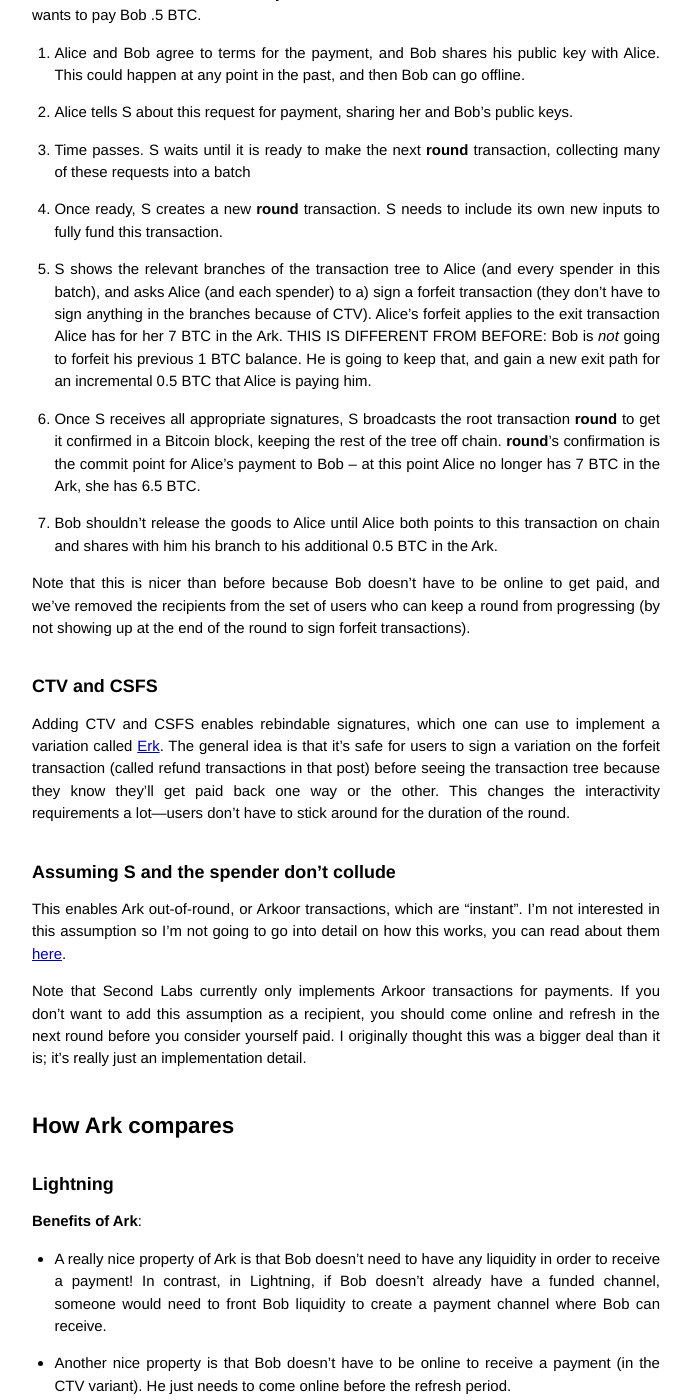
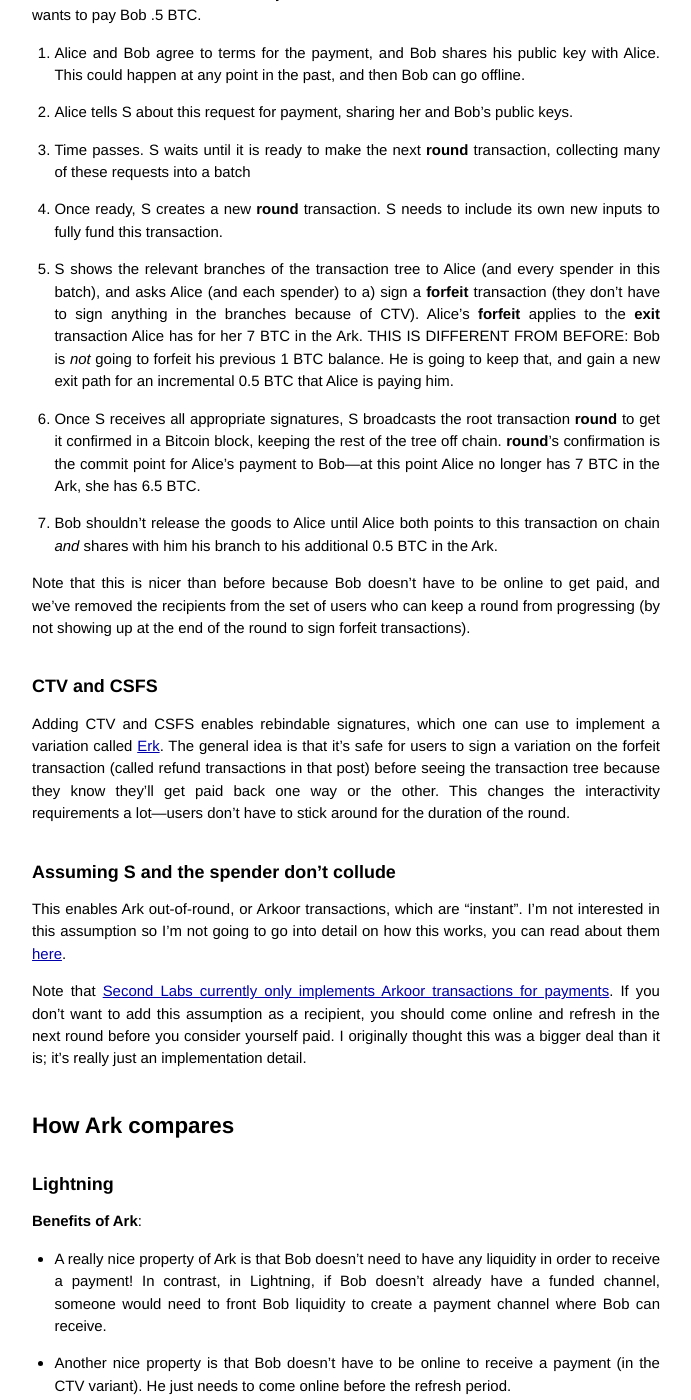
Before and after one commit to narula/narula.github.io, a Jekyll site: the page built from _posts/2025-05-20-ark.md, in a window 1280 px wide and 1400 px high, scrolled down 6273 px. Shown: the whole window, without its empty margins (294-985 px from the left). Built offline with Jekyll 4.4.1, drawn with Linux system fonts in a browser that asks for light colours; formulas are drawn with MathJax 3; comment, search, counter and statistics services are not loaded; some of the changed text lies outside the part shown.

Commit message:
forgot some links

```diff
--- a/_posts/2025-05-20-ark.md
+++ b/_posts/2025-05-20-ark.md
@@ -265,12 +265,12 @@
 
 4. Once ready, S creates a new **round** transaction. S needs to include its own new inputs to fully fund this transaction.
 
-5. S shows the relevant branches of the transaction tree to Alice (and every spender in this batch), and asks Alice (and each spender) to a) sign a forfeit transaction (they don’t have to sign anything in the branches because of CTV). Alice’s forfeit applies to the exit transaction Alice has for her 7 BTC in the Ark. THIS IS DIFFERENT FROM BEFORE: Bob is *not* going to forfeit his previous 1 BTC balance. He is going to keep that, and gain a new exit path for an incremental 0.5 BTC that Alice is paying him.
+5. S shows the relevant branches of the transaction tree to Alice (and every spender in this batch), and asks Alice (and each spender) to a) sign a **forfeit** transaction (they don’t have to sign anything in the branches because of CTV). Alice’s **forfeit** applies to the **exit** transaction Alice has for her 7 BTC in the Ark. THIS IS DIFFERENT FROM BEFORE: Bob is *not* going to forfeit his previous 1 BTC balance. He is going to keep that, and gain a new exit path for an incremental 0.5 BTC that Alice is paying him.
 
 6. Once S receives all appropriate signatures, S broadcasts the root transaction **round** to get it confirmed in a Bitcoin block, keeping the rest of the tree off chain.
-**round**’s confirmation is the commit point for Alice’s payment to Bob -- at this point Alice no longer has 7 BTC in the Ark, she has 6.5 BTC.
+**round**’s confirmation is the commit point for Alice’s payment to Bob---at this point Alice no longer has 7 BTC in the Ark, she has 6.5 BTC.
 
-7. Bob shouldn’t release the goods to Alice until Alice both points to this transaction on chain and shares with him his branch to his additional 0.5 BTC in the Ark.
+7. Bob shouldn’t release the goods to Alice until Alice both points to this transaction on chain *and* shares with him his branch to his additional 0.5 BTC in the Ark.
 
 Note that this is nicer than before because Bob doesn’t have to be online to get paid, and we’ve removed the recipients from the set of users who can keep a round from progressing (by not showing up at the end of the round to sign forfeit transactions).
 
@@ -283,7 +283,7 @@
 
 This enables Ark out-of-round, or Arkoor transactions, which are “instant”. I’m not interested in this assumption so I’m not going to go into detail on how this works, you can read about them [here](https://docs.second.tech/protocol/intro/#creating-arkoor-transactions).
 
-Note that Second Labs currently only implements Arkoor transactions for payments. If you don’t want to add this assumption as a recipient, you should come online and refresh in the next round before you consider yourself paid. I originally thought this was a bigger deal than it is; it’s really just an implementation detail.
+Note that [Second Labs currently only implements Arkoor transactions for payments](https://delvingbitcoin.org/t/the-ark-case-for-ctv/1528). If you don’t want to add this assumption as a recipient, you should come online and refresh in the next round before you consider yourself paid. I originally thought this was a bigger deal than it is; it’s really just an implementation detail.
 
 # How Ark compares
 
@@ -308,7 +308,7 @@
 
 * The more users in an Ark, the more likely a payment can be satisfied off-chain, and the better scalability improvement. These payments have no additional on-chain footprint! But more users in one Ark probably makes it more likely a user might fail and S has to recompute a round.
 
-Also something important to note is that it seems like designs for multiparty channels in Lightning (another way for multiple users to share a UTXO) are sort of “running into” incremental design changes to Ark. One way to think of this is imagine that the **round** transaction tree in Ark contained Lightning channel opens at the leaves. This is interesting and I’d like to understand this better but thus far I find the Lightning multi-party channels designs inscrutable.
+Also something important to note is that it seems like designs for multiparty channels in Lightning (another way for multiple users to share a UTXO) are sort of “running into” incremental design changes to Ark. One way to think of this is imagine that the **round** transaction tree in Ark contained Lightning channel opens at the leaves. This is interesting and I’d like to understand this better but thus far I find the [Lightning multi-party channels designs](https://delvingbitcoin.org/t/superscalar-laddered-timeout-tree-structured-decker-wattenhofer-factories/1143) inscrutable.
 
 ## Rollups on Bitcoin
 
```
